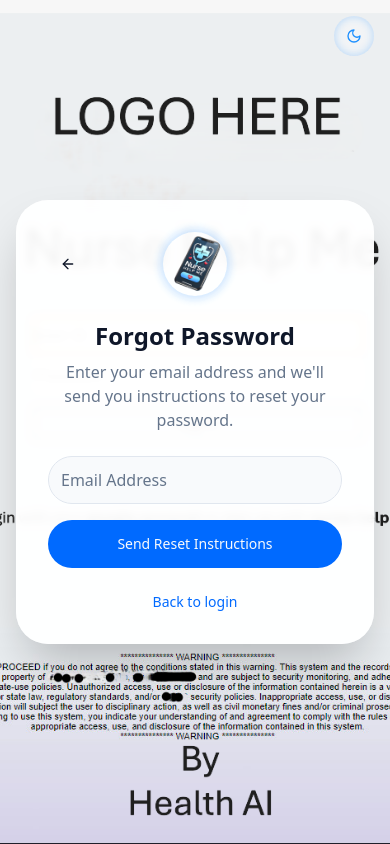
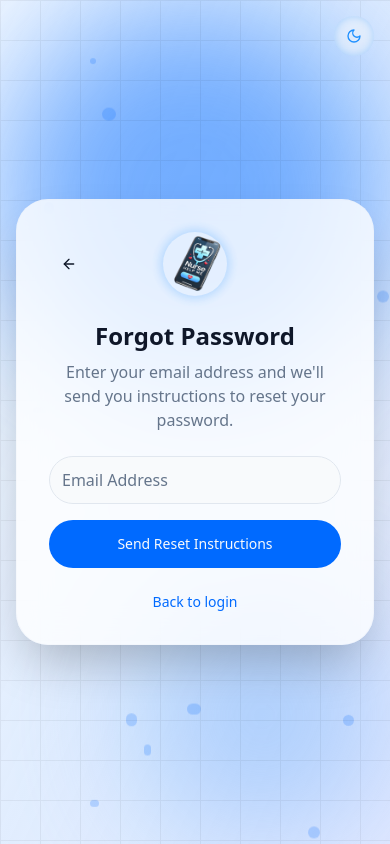
Before and after one commit to HefaCom/health-florence, a React (Vite) app: page /forgot-password in a window 390 px wide. Built offline with nearby package versions, Linux system fonts and the light colour scheme.

Commit message:
Update background on auth pages
Replaced static background image on login and register pages with a dynamic, animated background that is responsive to the theme (dark/light mode).

```diff
--- /dev/null
+++ b/src/components/AnimatedBackground.tsx
@@ -0,0 +1,87 @@
+
+import { useTheme } from "@/components/ThemeProvider";
+import { useEffect, useState } from "react";
+
+export function AnimatedBackground() {
+  const { theme } = useTheme();
+  const [mousePosition, setMousePosition] = useState({ x: 0, y: 0 });
+
+  useEffect(() => {
+    const handleMouseMove = (e: MouseEvent) => {
+      setMousePosition({
+        x: e.clientX / window.innerWidth,
+        y: e.clientY / window.innerHeight,
+      });
+    };
+
+    window.addEventListener('mousemove', handleMouseMove);
+
+    return () => {
+      window.removeEventListener('mousemove', handleMouseMove);
+    };
+  }, []);
+
+  return (
+    <div className="fixed inset-0 -z-10 overflow-hidden">
+      {/* Gradient overlay */}
+      <div
+        className={`absolute inset-0 transition-colors duration-1000
+          ${theme === "dark"
+            ? "bg-gradient-to-br from-healthAI-navy/90 via-healthAI-darkBlue/80 to-black/90"
+            : "bg-gradient-to-br from-blue-50/90 via-blue-100/80 to-indigo-100/90"
+          }`}
+      />
+
+      {/* Animated circles */}
+      <div
+        className={`absolute w-96 h-96 rounded-full blur-3xl opacity-50 transition-all duration-700 ease-in-out
+          ${theme === "dark" ? "bg-primary" : "bg-primary"}`}
+        style={{
+          left: `${mousePosition.x * 10}%`,
+          top: `${mousePosition.y * 10}%`,
+          transform: `translate(${mousePosition.x * -50}%, ${mousePosition.y * -50}%)`
+        }}
+      />
+
+      <div
+        className={`absolute w-64 h-64 rounded-full blur-3xl opacity-40 transition-all duration-700 ease-in-out
+          ${theme === "dark" ? "bg-blue-700" : "bg-blue-400"}`}
+        style={{
+          right: `${mousePosition.x * 20}%`,
+          bottom: `${mousePosition.y * 20}%`,
+          transform: `translate(${mousePosition.x * 30}%, ${mousePosition.y * 30}%)`
+        }}
+      />
+
+      {/* Animated floating shapes */}
+      <div className="absolute inset-0 overflow-hidden">
+        {Array.from({ length: 20 }).map((_, i) => (
+          <div
+            key={i}
+            className={`absolute rounded-full opacity-20 animate-float
+              ${theme === "dark" ? "bg-white" : "bg-primary"}`}
+            style={{
+              width: `${Math.random() * 10 + 5}px`,
+              height: `${Math.random() * 10 + 5}px`,
+              left: `${Math.random() * 100}%`,
+              top: `${Math.random() * 100}%`,
+              animationDelay: `${Math.random() * 5}s`,
+              animationDuration: `${Math.random() * 10 + 10}s`
+            }}
+          />
+        ))}
+      </div>
+
+      {/* Grid pattern overlay */}
+      <div
+        className={`absolute inset-0 opacity-5
+          ${theme === "dark" ? "bg-grid-white/5" : "bg-grid-black/5"}`}
+        style={{
+          backgroundSize: '40px 40px',
+          backgroundImage: `linear-gradient(to right, ${theme === "dark" ? "#ffffff" : "#000000"} 1px, transparent 1px),
+                           linear-gradient(to bottom, ${theme === "dark" ? "#ffffff" : "#000000"} 1px, transparent 1px)`
+        }}
+      />
+    </div>
+  );
+}
--- a/src/pages/ForgotPassword.tsx
+++ b/src/pages/ForgotPassword.tsx
@@ -7,6 +7,7 @@ import { Input } from "@/components/ui/input";
 import { Loader2, ArrowLeft } from "lucide-react";
 import { toast } from "sonner";
 import { ThemeToggle } from "@/components/ThemeToggle";
+import { AnimatedBackground } from "@/components/AnimatedBackground";
 
 const ForgotPassword = () => {
   const [email, setEmail] = useState("");
@@ -28,18 +29,12 @@ const ForgotPassword = () => {
 
   return (
     <div className="relative min-h-screen overflow-hidden flex flex-col">
-      {/* Background Image */}
-      <div className="absolute inset-0 -z-10">
-        <img
-          src="/lovable-uploads/d66d44af-2963-485a-af75-173d1dc55766.png"
-          alt="Landscape background"
-          className="w-full h-full object-cover"
-        />
-      </div>
+      {/* Animated Background */}
+      <AnimatedBackground />
 
       {/* Container */}
       <div className="flex flex-col items-center justify-center flex-1 px-4 py-12">
-        <div className="w-full max-w-md bg-card/95 backdrop-blur-sm shadow-2xl rounded-3xl overflow-hidden">
+        <div className="w-full max-w-md bg-card/80 backdrop-blur-lg shadow-2xl rounded-3xl overflow-hidden border border-border/20">
           <div className="p-8">
             <div className="flex justify-between items-center mb-6">
               <Button
--- a/src/pages/Login.tsx
+++ b/src/pages/Login.tsx
@@ -8,6 +8,7 @@ import { useAuth } from "@/contexts/AuthContext";
 import { Loader2, Mail } from "lucide-react";
 import { ThemeToggle } from "@/components/ThemeToggle";
 import { useTheme } from "@/components/ThemeProvider";
+import { AnimatedBackground } from "@/components/AnimatedBackground";
 
 const Login = () => {
   const [email, setEmail] = useState("");
@@ -53,18 +54,12 @@ const Login = () => {
 
   return (
     <div className="relative min-h-screen overflow-hidden flex flex-col">
-      {/* Background Image */}
-      <div className="absolute inset-0 -z-10">
-        <img
-          src="/lovable-uploads/d66d44af-2963-485a-af75-173d1dc55766.png"
-          alt="Landscape background"
-          className="w-full h-full object-cover"
-        />
-      </div>
+      {/* Animated Background */}
+      <AnimatedBackground />
 
       {/* Login Container */}
       <div className="flex flex-col items-center justify-center flex-1 px-4 py-12">
-        <div className="w-full max-w-md bg-card/95 backdrop-blur-sm shadow-2xl rounded-3xl overflow-hidden">
+        <div className="w-full max-w-md bg-card/80 backdrop-blur-lg shadow-2xl rounded-3xl overflow-hidden border border-border/20">
           <div className="p-8">
             <div className="flex justify-center mb-4">
               <FloLogo className="w-24 h-24" />
--- a/src/pages/Register.tsx
+++ b/src/pages/Register.tsx
@@ -7,6 +7,7 @@ import { Input } from "@/components/ui/input";
 import { Loader2, ArrowLeft, Mail } from "lucide-react";
 import { toast } from "sonner";
 import { ThemeToggle } from "@/components/ThemeToggle";
+import { AnimatedBackground } from "@/components/AnimatedBackground";
 
 const Register = () => {
   const [email, setEmail] = useState("");
@@ -36,18 +37,12 @@ const Register = () => {
 
   return (
     <div className="relative min-h-screen overflow-hidden flex flex-col">
-      {/* Background Image */}
-      <div className="absolute inset-0 -z-10">
-        <img
-          src="/lovable-uploads/d66d44af-2963-485a-af75-173d1dc55766.png"
-          alt="Landscape background"
-          className="w-full h-full object-cover"
-        />
-      </div>
+      {/* Animated Background */}
+      <AnimatedBackground />
 
       {/* Register Container */}
       <div className="flex flex-col items-center justify-center flex-1 px-4 py-12">
-        <div className="w-full max-w-md bg-card/95 backdrop-blur-sm shadow-2xl rounded-3xl overflow-hidden">
+        <div className="w-full max-w-md bg-card/80 backdrop-blur-lg shadow-2xl rounded-3xl overflow-hidden border border-border/20">
           <div className="p-8">
             <div className="flex justify-between items-center mb-6">
               <Button
```
Also changed, not shown: tailwind.config.ts (+10 -1 lines).
